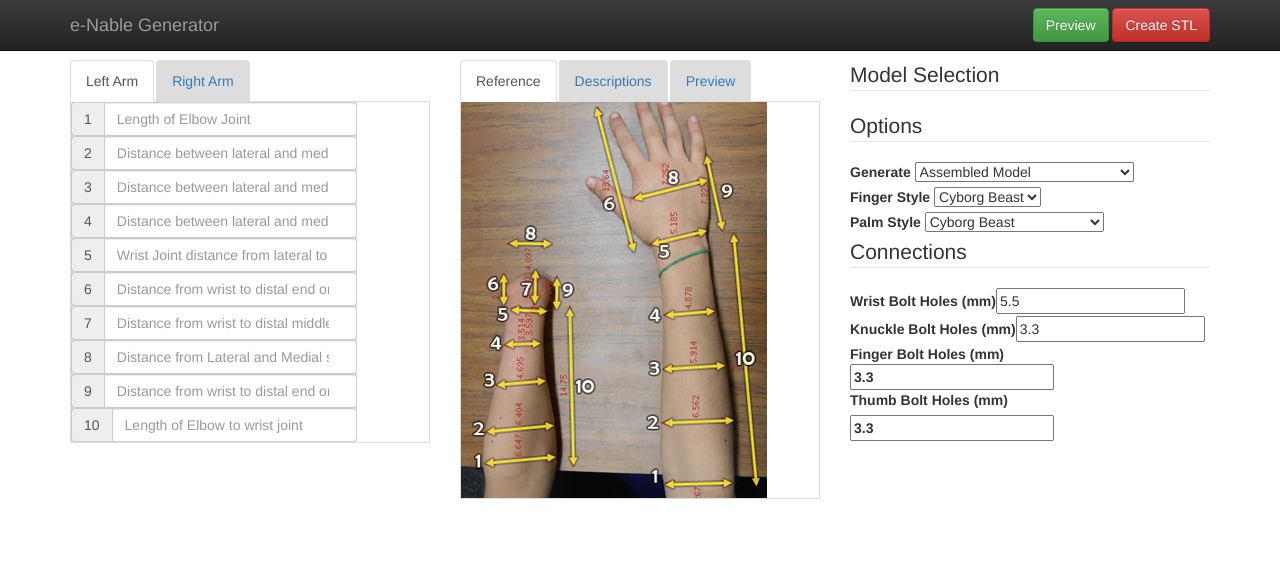
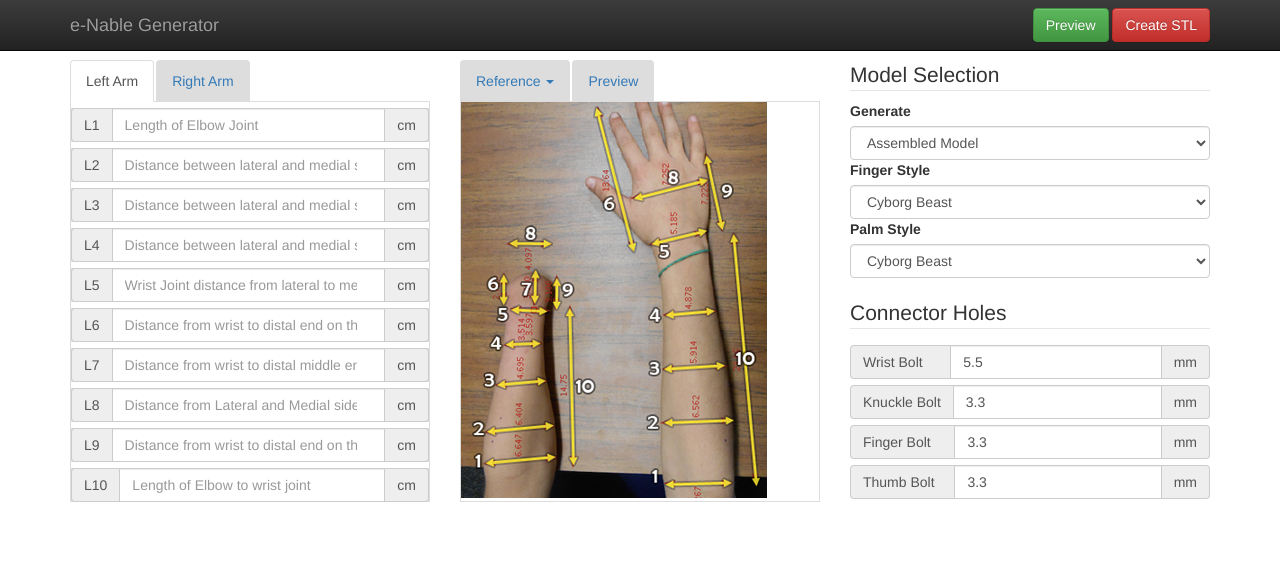
Before and after one commit to e-nable/Service-Station, a PHP site: page / in a window 1280 px wide. Shown: the top 581 px of the page. Run offline with PHP 8.4, Linux system fonts and the light colour scheme; some libraries are stand-ins or nearby versions.

Commit message:
UI update - moving reference content (image/description) under tab drop down, styling options container

```diff
--- a/index.php
+++ b/index.php
@@ -33,6 +33,15 @@
 		border-right: 1px solid #DDD;
 		border-left: 1px solid #DDD;
 		border-bottom: 1px solid #DDD;
+	}
+	.input-group {
+		margin-top: 6px;
+	}
+	legend {
+		margin-bottom: 10px;
+	}
+	.tab-pane {
+		height: 400px;
 	}
 </style>
 </head>
@@ -94,31 +103,31 @@ echo <<<HTML
   <!-- Tab panes -->
   <div class="tab-content">
    <div class="tab-pane active" id="left">
-     <fieldset style='width:80%;'>
-     <div class="input-group"><span class="input-group-addon">1</span> <input type="number" step="any" min="0" name="Left1" value='{$_SESSION['Left1']}' id="a1" placeholder="Length of Elbow Joint" class="form-control"></div>
-     <div class="input-group"><span class="input-group-addon">2</span> <input type="number" step="any" min="0" name="Left2" value='{$_SESSION['Left2']}'  placeholder="Distance between lateral and medial side of the forearm proximal to the elbow joint" class="form-control"></div>
-     <div class="input-group"><span class="input-group-addon">3</span> <input type="number" step="any" min="0" name="Left3" value='{$_SESSION['Left3']}'  placeholder="Distance between lateral and medial side of the middle forearm" class="form-control"></div>
-     <div class="input-group"><span class="input-group-addon">4</span> <input type="number" step="any" min="0" name="Left4" value='{$_SESSION['Left4']}'  placeholder="Distance between lateral and medial side of the forearm proximal to the wrist" class="form-control"></div>
-     <div class="input-group"><span class="input-group-addon">5</span> <input type="number" step="any" min="0" name="Left5" value='{$_SESSION['Left5']}'  placeholder="Wrist Joint distance from lateral to medial side" class="form-control"></div>
-     <div class="input-group"><span class="input-group-addon">6</span> <input type="number" step="any" min="0" name="Left6" value='{$_SESSION['Left6']}'  placeholder="Distance from wrist to distal end on thumb side (Lateral)" class="form-control"></div>
-     <div class="input-group"><span class="input-group-addon">7</span> <input type="number" step="any" min="0" name="Left7" value='{$_SESSION['Left7']}'  placeholder="Distance from wrist to distal middle end of effected hand" class="form-control"></div>
-     <div class="input-group"><span class="input-group-addon">8</span> <input type="number" step="any" min="0" name="Left8" value='{$_SESSION['Left8']}'  placeholder="Distance from Lateral and Medial sides of the distal part of the hand" class="form-control"></div>
-     <div class="input-group"><span class="input-group-addon">9</span> <input type="number" step="any" min="0" name="Left9" value='{$_SESSION['Left9']}'  placeholder="Distance from wrist to distal end on thumb side (Medial)" class="form-control"></div>
-     <div class="input-group"><span class="input-group-addon">10</span> <input type="number" step="any" min="0" name="Left10" value='{$_SESSION['Left10']}'  placeholder="Length of Elbow to wrist joint" class="form-control"></div>
+     <fieldset>
+     <div class="input-group"><span class="input-group-addon">L1</span> <input type="number" step="any" min="0" name="Left1" value='{$_SESSION['Left1']}' id="a1" placeholder="Length of Elbow Joint" class="form-control"><span class="input-group-addon">cm</span></div>
+     <div class="input-group"><span class="input-group-addon">L2</span> <input type="number" step="any" min="0" name="Left2" value='{$_SESSION['Left2']}'  placeholder="Distance between lateral and medial side of the forearm proximal to the elbow joint" class="form-control"><span class="input-group-addon">cm</span></div>
+     <div class="input-group"><span class="input-group-addon">L3</span> <input type="number" step="any" min="0" name="Left3" value='{$_SESSION['Left3']}'  placeholder="Distance between lateral and medial side of the middle forearm" class="form-control"><span class="input-group-addon">cm</span></div>
+     <div class="input-group"><span class="input-group-addon">L4</span> <input type="number" step="any" min="0" name="Left4" value='{$_SESSION['Left4']}'  placeholder="Distance between lateral and medial side of the forearm proximal to the wrist" class="form-control"><span class="input-group-addon">cm</span></div>
+     <div class="input-group"><span class="input-group-addon">L5</span> <input type="number" step="any" min="0" name="Left5" value='{$_SESSION['Left5']}'  placeholder="Wrist Joint distance from lateral to medial side" class="form-control"><span class="input-group-addon">cm</span></div>
+     <div class="input-group"><span class="input-group-addon">L6</span> <input type="number" step="any" min="0" name="Left6" value='{$_SESSION['Left6']}'  placeholder="Distance from wrist to distal end on thumb side (Lateral)" class="form-control"><span class="input-group-addon">cm</span></div>
+     <div class="input-group"><span class="input-group-addon">L7</span> <input type="number" step="any" min="0" name="Left7" value='{$_SESSION['Left7']}'  placeholder="Distance from wrist to distal middle end of effected hand" class="form-control"><span class="input-group-addon">cm</span></div>
+     <div class="input-group"><span class="input-group-addon">L8</span> <input type="number" step="any" min="0" name="Left8" value='{$_SESSION['Left8']}'  placeholder="Distance from Lateral and Medial sides of the distal part of the hand" class="form-control"><span class="input-group-addon">cm</span></div>
+     <div class="input-group"><span class="input-group-addon">L9</span> <input type="number" step="any" min="0" name="Left9" value='{$_SESSION['Left9']}'  placeholder="Distance from wrist to distal end on thumb side (Medial)" class="form-control"><span class="input-group-addon">cm</span></div>
+     <div class="input-group"><span class="input-group-addon">L10</span> <input type="number" step="any" min="0" name="Left10" value='{$_SESSION['Left10']}'  placeholder="Length of Elbow to wrist joint" class="form-control"><span class="input-group-addon">cm</span></div>
     </fieldset>
    </div>
    <div class="tab-pane" id="right">
-    <fieldset style='width:80%;'>
-     <div class="input-group"><span class="input-group-addon">1</span> <input type="number" step="any" min="0" name="Right1" value='{$_SESSION['Right1']}'  placeholder="Length of Elbow Joint" class="form-control"></div>
-     <div class="input-group"><span class="input-group-addon">2</span> <input type="number" step="any" min="0" name="Right2" value='{$_SESSION['Right2']}'  placeholder="Distance between lateral and medial side of the forearm proximal to the elbow joint" class="form-control"></div>
-     <div class="input-group"><span class="input-group-addon">3</span> <input type="number" step="any" min="0" name="Right3" value='{$_SESSION['Right3']}'  placeholder="Distance between lateral and medial side of the middle forearm" class="form-control"></div>
-     <div class="input-group"><span class="input-group-addon">4</span> <input type="number" step="any" min="0" name="Right4" value='{$_SESSION['Right4']}'  placeholder="Distance between lateral and medial side of the forearm proximal to the wrist" class="form-control"></div>
-      <div class="input-group"><span class="input-group-addon">5</span> <input type="number" step="any" min="0" name="Right5" value='{$_SESSION['Right5']}'  placeholder="Wrist Joint distance from lateral to medial side" class="form-control"></div>
-      <div class="input-group"><span class="input-group-addon">6</span> <input type="number" step="any" min="0" name="Right6" value='{$_SESSION['Right6']}'  placeholder="Distance from wrist to distal end on thumb side (Lateral)" class="form-control"></div>
-      <div class="input-group"><span class="input-group-addon">7</span> <input type="number" step="any" min="0" name="Right7" value='{$_SESSION['Right7']}'  placeholder="Distance from wrist to distal middle end of effected hand" class="form-control"></div>
-      <div class="input-group"><span class="input-group-addon">8</span> <input type="number" step="any" min="0" name="Right8" value='{$_SESSION['Right8']}'  placeholder="Distance from Lateral and Medial sides of the distal part of the hand" class="form-control"></div>
-      <div class="input-group"><span class="input-group-addon">9</span> <input type="number" step="any" min="0" name="Right9" value='{$_SESSION['Right9']}'  placeholder="Distance from wrist to distal end on thumb side (Medial)" class="form-control"></div>
-     <div class="input-group"><span class="input-group-addon">10</span> <input type="number" step="any" min="0" name="Right10" value='{$_SESSION['Right10']}'  placeholder="Length of Elbow to wrist joint" class="form-control"></div>
+    <fieldset>
+     <div class="input-group"><span class="input-group-addon">R1</span> <input type="number" step="any" min="0" name="Right1" value='{$_SESSION['Right1']}'  placeholder="Length of Elbow Joint" class="form-control"><span class="input-group-addon">cm</span></div>
+     <div class="input-group"><span class="input-group-addon">R2</span> <input type="number" step="any" min="0" name="Right2" value='{$_SESSION['Right2']}'  placeholder="Distance between lateral and medial side of the forearm proximal to the elbow joint" class="form-control"><span class="input-group-addon">cm</span></div>
+     <div class="input-group"><span class="input-group-addon">R3</span> <input type="number" step="any" min="0" name="Right3" value='{$_SESSION['Right3']}'  placeholder="Distance between lateral and medial side of the middle forearm" class="form-control"><span class="input-group-addon">cm</span></div>
+     <div class="input-group"><span class="input-group-addon">R4</span> <input type="number" step="any" min="0" name="Right4" value='{$_SESSION['Right4']}'  placeholder="Distance between lateral and medial side of the forearm proximal to the wrist" class="form-control"><span class="input-group-addon">cm</span></div>
+      <div class="input-group"><span class="input-group-addon">R5</span> <input type="number" step="any" min="0" name="Right5" value='{$_SESSION['Right5']}'  placeholder="Wrist Joint distance from lateral to medial side" class="form-control"><span class="input-group-addon">cm</span></div>
+      <div class="input-group"><span class="input-group-addon">R6</span> <input type="number" step="any" min="0" name="Right6" value='{$_SESSION['Right6']}'  placeholder="Distance from wrist to distal end on thumb side (Lateral)" class="form-control"><span class="input-group-addon">cm</span></div>
+      <div class="input-group"><span class="input-group-addon">R7</span> <input type="number" step="any" min="0" name="Right7" value='{$_SESSION['Right7']}'  placeholder="Distance from wrist to distal middle end of effected hand" class="form-control"><span class="input-group-addon">cm</span></div>
+      <div class="input-group"><span class="input-group-addon">R8</span> <input type="number" step="any" min="0" name="Right8" value='{$_SESSION['Right8']}'  placeholder="Distance from Lateral and Medial sides of the distal part of the hand" class="form-control"><span class="input-group-addon">cm</span></div>
+      <div class="input-group"><span class="input-group-addon">R9</span> <input type="number" step="any" min="0" name="Right9" value='{$_SESSION['Right9']}'  placeholder="Distance from wrist to distal end on thumb side (Medial)" class="form-control"><span class="input-group-addon">cm</span></div>
+     <div class="input-group"><span class="input-group-addon">R10</span> <input type="number" step="any" min="0" name="Right10" value='{$_SESSION['Right10']}'  placeholder="Length of Elbow to wrist joint" class="form-control"><span class="input-group-addon">cm</span></div>
     </fieldset>
    </div>
   </div>
@@ -126,8 +135,13 @@ echo <<<HTML
 
  <div class="col-md-4">
   <ul class="nav nav-tabs">
-   <li class="active"><a href="#image" data-toggle="tab">Reference</a></li>
-   <li><a href="#descriptions" data-toggle="tab">Descriptions</a></li>
+   <li class="dropdown">
+    <a data-toggle="dropdown" class="dropdown-toggle" id="myTabDrop1" href="#">Reference <b class="caret"></b></a>
+    <ul aria-labelledby="myTabDrop1" role="menu" class="dropdown-menu">
+     <li><a data-toggle="tab" tabindex="-1"  href="#image" data-toggle="tab">Visual</a></li>
+     <li><a data-toggle="tab" tabindex="-1"  href="#descriptions" data-toggle="tab">Descriptions</a></li>
+    </ul>
+   </li>
    <li><a href="#preview" data-toggle="tab">Preview</a></li>
   </ul>
   <!-- Tab panes -->
@@ -154,34 +168,42 @@ echo <<<HTML
 
  <div class="col-md-4">
   <fieldset>
-   <legend>Model Selection</legend>
-
    <fieldset>
-    <legend>Options</legend>
+    <legend>Model Selection</legend>
     <label for='part'>Generate</label>
-    <select name='part'>
+    <select name='part' class="form-control">
      {$part_options}
     </select>
-    <br />
 
     <label for='fingerSelect'>Finger Style</label>
-     <select name='fingerSelect'>
+     <select name='fingerSelect' class="form-control">
      {$fingerSelect_options}
     </select>
-    <br />
 
     <label for='palmSelect'>Palm Style</label>
-    <select name='palmSelect'>
+    <select name='palmSelect' class="form-control">
      {$palmSelect_options}
     </select>
     <br />
    </fieldset>
    <fieldset>
-   <legend>Connections</legend>
-    <label for='WristBolt'>Wrist Bolt Holes (mm)</label><input type="number" step="any" min="0" name="WristBolt" value="5.5"><br>
-    <label for='KnuckleBolt'>Knuckle Bolt Holes (mm)</label><input type="number" step="any" min="0" name="KnuckleBolt" value="3.3"><br>
-    <label for='JointBolt'>Finger Bolt Holes (mm)<label><input type="number" step="any" min="0" name="JointBolt"  value="3.3"><br>
-    <label for='ThumbBolt'>Thumb Bolt Holes (mm)</label><input type="number" step="any" min="0" name="ThumbBolt" value="3.3"><br>
+   <legend>Connector Holes</legend>
+    <div class="input-group"><span class="input-group-addon">Wrist Bolt &nbsp;&nbsp;&nbsp;</span>
+     <input type="number" step="any" min="0" name="WristBolt" value="5.5" class="form-control">
+     <span class="input-group-addon">mm</span>
+    </div>
+    <div class="input-group"><span class="input-group-addon">Knuckle Bolt</span>
+     <input type="number" step="any" min="0" name="KnuckleBolt" value="3.3" class="form-control">
+     <span class="input-group-addon">mm</span>
+    </div>
+    <div class="input-group"><span class="input-group-addon">Finger Bolt&nbsp;&nbsp;&nbsp;</span>
+     <input type="number" step="any" min="0" name="JointBolt"  value="3.3" class="form-control">
+     <span class="input-group-addon">mm</span>
+    </div>
+    <div class="input-group"><span class="input-group-addon">Thumb Bolt&nbsp;&nbsp;</span>
+     <input type="number" step="any" min="0" name="ThumbBolt" value="3.3" class="form-control">
+     <span class="input-group-addon">mm</span>
+    </div>
    </fieldset>
   </fieldset>
  </div>
@@ -189,7 +211,10 @@ echo <<<HTML
 </div>
 
 
-
+<br />
+<br />
+<br />
+<br />
 
 <div class="container">
 
```
